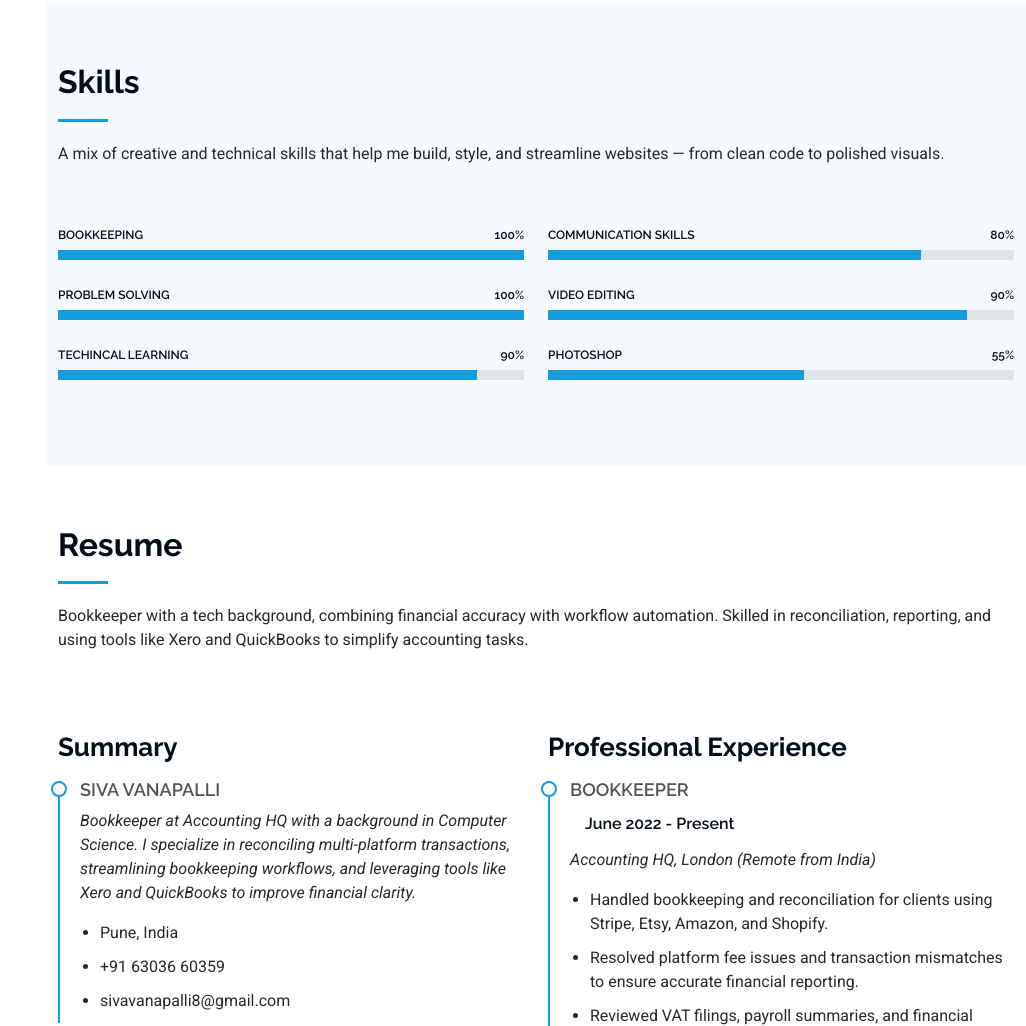
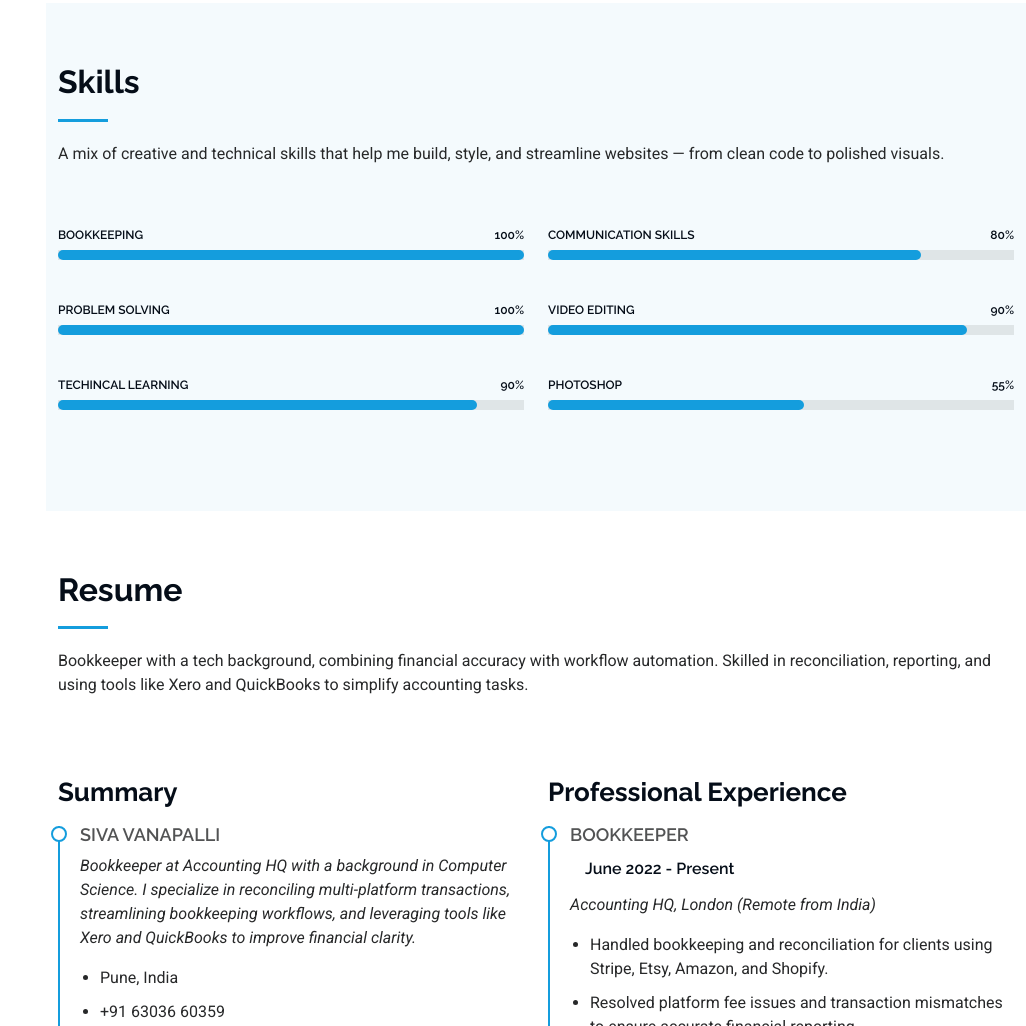
Before and after one commit to ping20ms/Portfolio_Website, a plain HTML site: page index.html in a window 1280 px wide. Shown: the part 1628-2654 px from the top of the page, without its empty margins (254-1280 px from the left). Drawn offline with nearby package versions, Linux system fonts and the light colour scheme.

Commit message:
Update main.css

```diff
--- a/assets/css/main.css
+++ b/assets/css/main.css
@@ -717,6 +717,21 @@ section,
   transition: 0.9s;
   background-color: var(--accent-color);
 }
+.progress {
+  background: #f0f0f0;
+  border-radius: 20px;
+  overflow: hidden;
+  height: 20px;
+  margin-bottom: 15px;
+}
+
+.progress-bar {
+  height: 100%;
+  background-color: #007bff; /* You can change this color */
+  width: 0; /* Start at 0; JS will animate to aria-valuenow % */
+  transition: width 1s ease-in-out;
+  border-radius: 20px;
+}
 
 /*--------------------------------------------------------------
 # Resume Section
```
